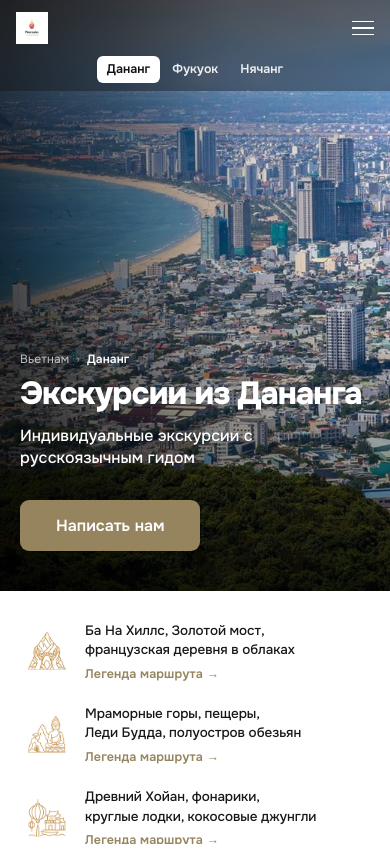
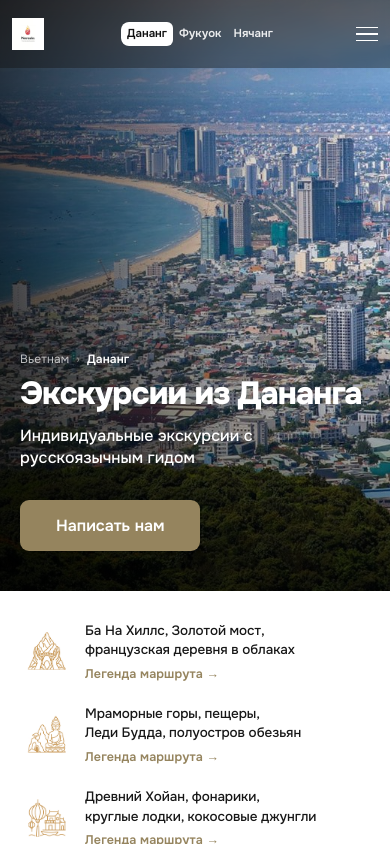
Before and after one commit to cocame/narada-travels, a plain HTML site: page index.html in a window 390 px wide. Shown: the top 851 px of the page. Drawn offline with Linux system fonts and the light colour scheme.

Commit message:
Телефон: шапка снова в одну строку — логотип, города, меню
Co-Authored-By: Claude Opus 5.5 <noreply@anthropic.com>

```diff
--- a/index.html
+++ b/index.html
@@ -950,17 +950,19 @@ nav.solid .citybar .all { color: var(--dark); }
 .nav-inner .logo, .nav-inner .nav-r { flex: none; }
 @media (max-width: 1240px) { .logo-txt { display: none; } .nav-links { gap: 18px; } }
 @media (max-width: 1024px) { .citybar { margin: 0 12px; } .nav-links { gap: 14px; } }
-/* На телефоне города в одну строку с логотипом не влезают — переносим их
-   вторым рядом той же шапки, во всю ширину, без прокрутки вбок. */
+/* На телефоне всё в одну строку: логотип, города, бургер. Второй ряд
+   смотрелся как съехавшие вниз города. Чтобы влезло, кнопки плотнее,
+   а «Все направления» сокращается до «Все →». */
 @media (max-width: 768px) {
-  nav { height: auto; }
-  .nav-inner { flex-wrap: wrap; }
-  .nav-inner .logo, .nav-inner .nav-r { height: 56px; }
-  .citybar { order: 3; flex: 1 0 100%; margin: 0 0 8px; justify-content: center; }
-  .citybar-in { flex-wrap: wrap; justify-content: center; overflow: visible; padding: 0; }
-  .citybar-in > a, .citybar-in > span { padding: 7px 10px; font-size: 12.5px; }
-  section[id], .bc { scroll-margin-top: 128px; }
-}
+  .nav-inner { padding: 0 12px; }
+  .citybar { flex: 1 1 auto; margin: 0 8px; justify-content: center; }
+  .citybar-in { gap: 0; padding: 0; }
+  .citybar-in > a, .citybar-in > span { padding: 6px 6px; font-size: 11.5px; }
+  .citybar .all-long { display: none; }
+  .citybar .all .arw { margin-left: 3px; }
+  .nav-r { gap: 0; }
+}
+@media (max-width: 370px) { .citybar-in > a, .citybar-in > span { padding: 6px 5px; } }
 
 /* Все направления в форме: кнопок столько, сколько городов, в одну строку. */
 .regsw { display: flex; }
@@ -970,7 +972,7 @@ nav.solid .citybar .all { color: var(--dark); }
    выглядывает примерно десятая часть следующей. Высота у всех одна,
    иначе одни туры видны целиком, а другие по полтора на экран. */
 @media (max-width: 768px) {
-  .tours .bc { height: calc((100vh - 120px) * 0.86) !important; height: calc((100svh - 120px) * 0.86) !important;
+  .tours .bc { height: calc((100vh - 68px) * 0.86) !important; height: calc((100svh - 68px) * 0.86) !important;
                min-height: 0 !important; max-height: none !important; aspect-ratio: auto !important; }
 }
 </style>
@@ -1033,7 +1035,7 @@ function источникЗаявки(){
         <a href="/phu-quoc/">Фукуок</a>
         <a href="/nha-trang/">Нячанг</a>
         <a class="only-preview" href="/ho-chi-minh/">Хошимин</a>
-        <a class="all only-preview" href="/vietnam/">Все направления<span class="arw">→</span></a>
+        <a class="all only-preview" href="/vietnam/">Все<span class="all-long"> направления</span><span class="arw">→</span></a>
       </div></div>
     <div class="nav-r">
       <ul class="nav-links">
```
Also changed, not shown: ho-chi-minh/index.html (+14 -12 lines), nha-trang/index.html (+14 -12 lines), phu-quoc/index.html (+14 -12 lines), vietnam/index.html (+14 -12 lines).
